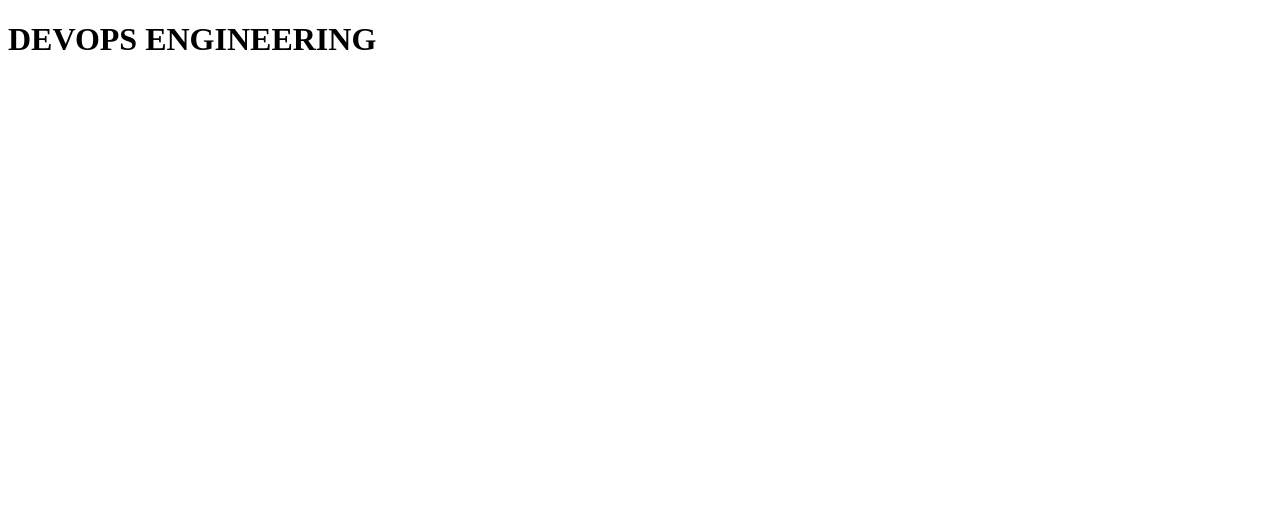
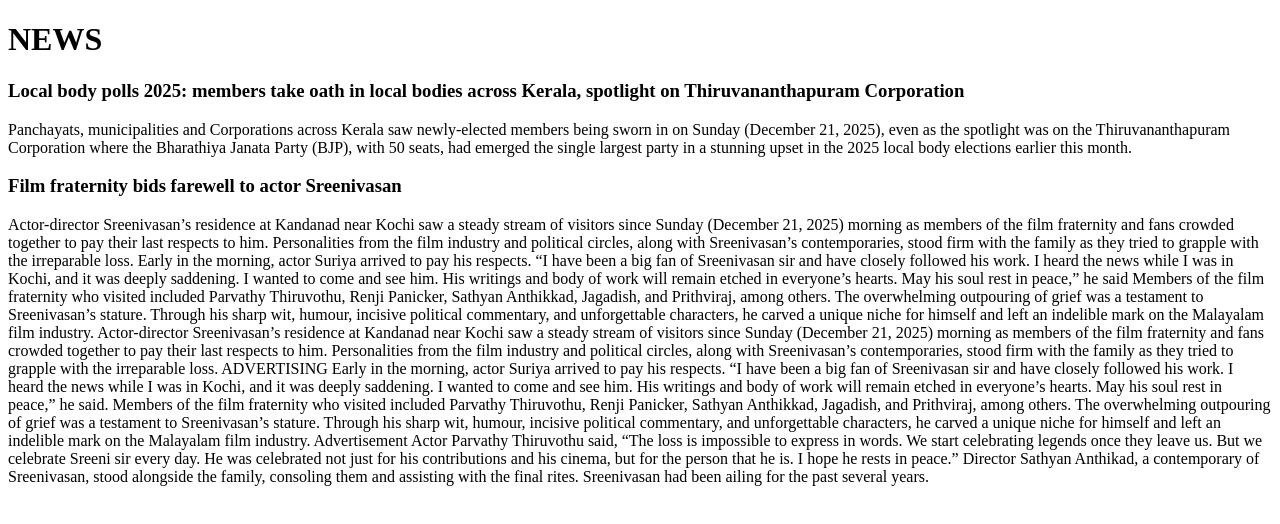
Before and after one commit to nisham1234/TraningRepository, a plain HTML site: page index.html in a window 1280 px wide. Drawn offline with Linux system fonts and the light colour scheme.

Commit message:
modified html file

```diff
--- a/index.html
+++ b/index.html
@@ -6,6 +6,41 @@
     <title>Document</title>
 </head>
 <body>
-    <h1>DEVOPS ENGINEERING</h1>
+    <h1>NEWS</h1>
+
+    <h3>Local body polls 2025: members take oath in local bodies across Kerala, spotlight on Thiruvananthapuram Corporation</h3>
+
+    <P>
+        Panchayats, municipalities and Corporations across Kerala saw newly-elected members being sworn in on Sunday (December 21, 2025), even as the spotlight was on the Thiruvananthapuram Corporation where the Bharathiya Janata Party (BJP), with 50 seats, had emerged the single largest party in a stunning upset in the 2025 local body elections earlier this month.
+    </P>
+
+    <h3>Film fraternity bids farewell to actor Sreenivasan</h3>
+    <p>
+
+        Actor-director Sreenivasan’s residence at Kandanad near Kochi saw a steady stream of visitors since Sunday (December 21, 2025) morning as members of the film fraternity and fans crowded together to pay their last respects to him. Personalities from the film industry and political circles, along with Sreenivasan’s contemporaries, stood firm with the family as they tried to grapple with the irreparable loss.
+
+        Early in the morning, actor Suriya arrived to pay his respects. “I have been a big fan of Sreenivasan sir and have closely followed his work. I heard the news while I was in Kochi, and it was deeply saddening. I wanted to come and see him. His writings and body of work will remain etched in everyone’s hearts. May his soul rest in peace,” he said
+
+        Members of the film fraternity who visited included Parvathy Thiruvothu, Renji Panicker, Sathyan Anthikkad, Jagadish, and Prithviraj, among others. The overwhelming outpouring of grief was a testament to Sreenivasan’s stature. Through his sharp wit, humour, incisive political commentary, and unforgettable characters, he carved a unique niche for himself and left an indelible mark on the Malayalam film industry.
+
+
+Actor-director Sreenivasan’s residence at Kandanad near Kochi saw a steady stream of visitors since Sunday (December 21, 2025) morning as members of the film fraternity and fans crowded together to pay their last respects to him. Personalities from the film industry and political circles, along with Sreenivasan’s contemporaries, stood firm with the family as they tried to grapple with the irreparable loss.
+
+ADVERTISING
+
+
+Early in the morning, actor Suriya arrived to pay his respects. “I have been a big fan of Sreenivasan sir and have closely followed his work. I heard the news while I was in Kochi, and it was deeply saddening. I wanted to come and see him. His writings and body of work will remain etched in everyone’s hearts. May his soul rest in peace,” he said.
+
+Members of the film fraternity who visited included Parvathy Thiruvothu, Renji Panicker, Sathyan Anthikkad, Jagadish, and Prithviraj, among others. The overwhelming outpouring of grief was a testament to Sreenivasan’s stature. Through his sharp wit, humour, incisive political commentary, and unforgettable characters, he carved a unique niche for himself and left an indelible mark on the Malayalam film industry.
+
+Advertisement
+Actor Parvathy Thiruvothu said, “The loss is impossible to express in words. We start celebrating legends once they leave us. But we celebrate Sreeni sir every day. He was celebrated not just for his contributions and his cinema, but for the person that he is. I hope he rests in peace.”
+
+Director Sathyan Anthikad, a contemporary of Sreenivasan, stood alongside the family, consoling them and assisting with the final rites. Sreenivasan had been ailing for the past several years.
+
+    </p>
+
+
+
 </body>
 </html>
```
